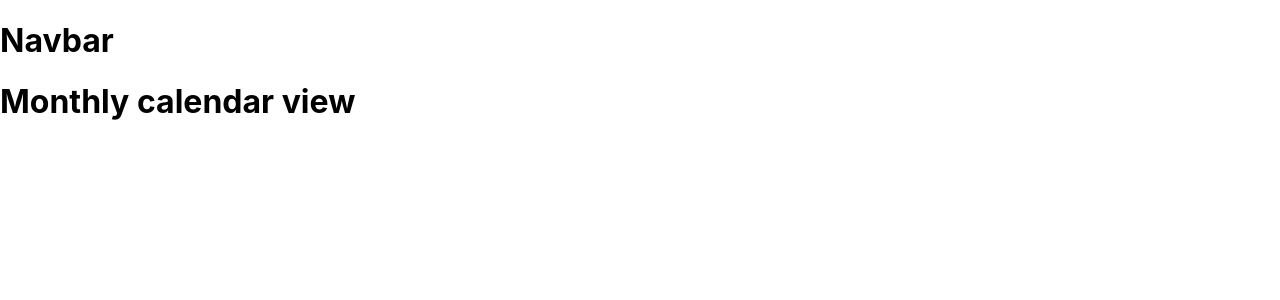
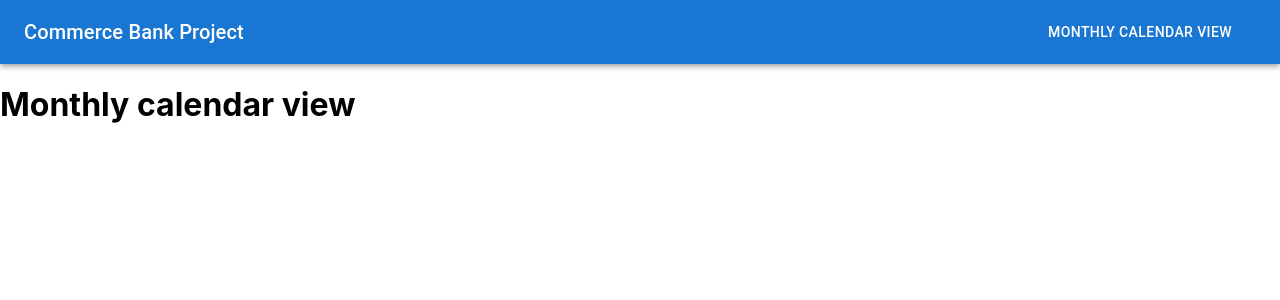
Before and after one commit to ucmo-cs/SilverTigers_SE_SP23, a React (Create React App) app in the folder FrontEnd/: page / in a window 1280 px wide. Both pictures are taken after typing "Sample", "Sample123" into the empty fields and a click on the button "SUBMIT". Shown: the top 300 px of the page. Built offline with nearby package versions, Linux system fonts and the light colour scheme.

Commit message:
Setup navbar for use

```diff
--- a/FrontEnd/src/App.js
+++ b/FrontEnd/src/App.js
@@ -14,8 +14,8 @@ function App() {
 
   return (
     <div>
+      <BrowserRouter>
       <NavBar />
-      <BrowserRouter>
         <Routes>
           <Route path="/" element={<MonthlyCalendar />} />
         </Routes>
--- a/FrontEnd/src/Components/NavBar.js
+++ b/FrontEnd/src/Components/NavBar.js
@@ -1,5 +1,44 @@
-import React from "react";
+import react from "react";
+import {
+  AppBar,
+  Toolbar,
+  Typography,
+  Stack,
+  Button,
+  Divider,
+  ListItem
+} from "@mui/material";
+import { useNavigate } from "react-router-dom";
 
 export default function () {
-  return <h1>Navbar</h1>;
+  const navigate = useNavigate();
+
+  const navBarTopics = [
+    {
+      id: 0,
+      route: "/",
+      label: "Monthly Calendar View",
+    },
+  ];
+
+  return (
+    <AppBar position="static">
+      <Toolbar>
+        <Typography variant="h6" component="div" sx={{ flexGrow: 1 }}>
+          Commerce Bank Project
+        </Typography>
+        <Stack
+          direction="row"
+          spacing={2}
+          divider={<Divider orientation="vertical" flexItem />}
+        >
+          {navBarTopics.map((topic, index) => (
+            <ListItem key={topic.id}>
+              <Button variant='text' color='inherit' onClick={() => navigate(topic.route)}>{topic.label}</Button>
+            </ListItem>
+          ))}
+        </Stack>
+      </Toolbar>
+    </AppBar>
+  );
 }
```
